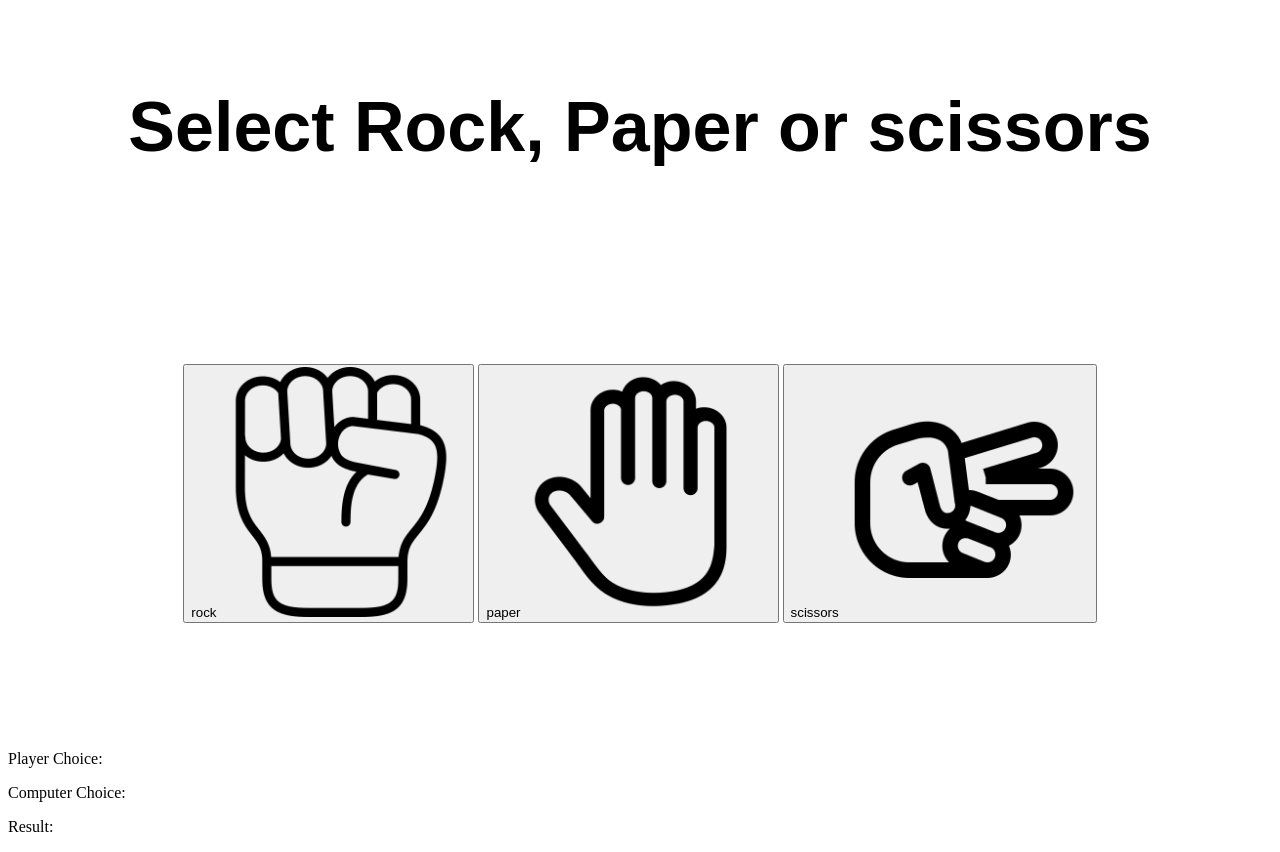
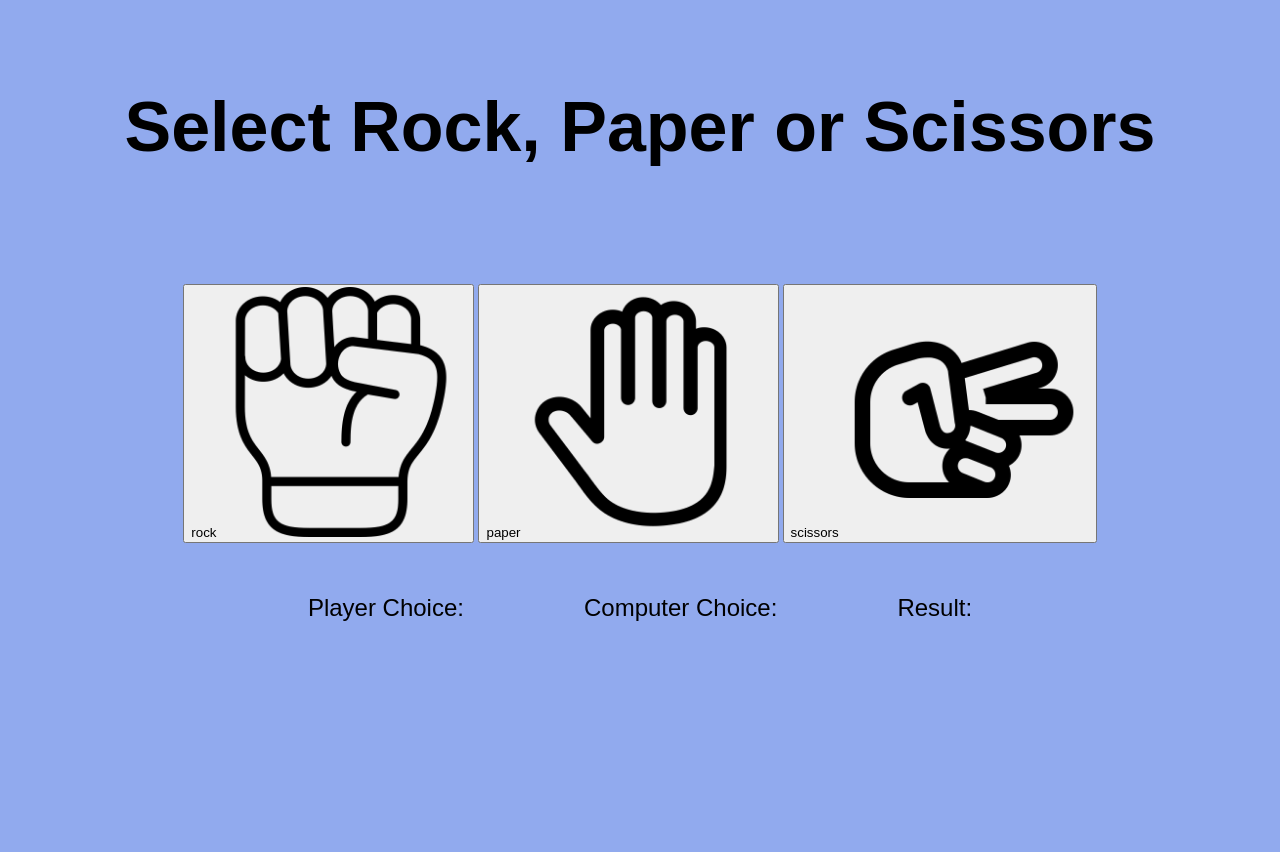
Before and after one commit to embarlow159/rock-paper-sissors, a plain HTML site: page index.html in a window 1280 px wide. After the commit the page ends 800 px from the top, so only its background shows below. Drawn offline with Linux system fonts and the light colour scheme.

Commit message:
CSS changes

```diff
--- a/index.html
+++ b/index.html
@@ -9,7 +9,7 @@
   </head>
   <body>
     <div>
-      <h1 class="heading">Select Rock, Paper or scissors</h1>
+      <h1 class="heading">Select Rock, Paper or Scissors</h1>
       <div class="imgs">
         <p>
           <button class="playerBtn">rock<img src="imgs/fist.png" alt="rock" width="250px"></button>
@@ -17,7 +17,7 @@
           <button class="playerBtn">scissors<img src="imgs/scissors.png" alt="scissors" width="250px"></button>
         </p>
       </div>
-      <div>
+      <div class="choices">
         <p id="playerText">Player Choice:</p>
         <p id="computerText">Computer Choice:</p>
         <p id="resultText">Result:</p>
--- a/style.css
+++ b/style.css
@@ -2,7 +2,7 @@
     display: flex;
     align-items: center;
     justify-content: center;
-    height: 60vh;
+    height: 40vh;
 }
 
 .heading {
@@ -12,3 +12,18 @@
     padding: 40px;
     font-size: 70px;
 }
+
+.choices {
+    display: flex;
+    justify-content: center;
+    font-size: 24px;
+    font-family: Arial, Helvetica, sans-serif;
+}
+
+.choices > p {
+    margin: 20px 60px 20px 60px;
+}
+
+body {
+    background-color: rgb(145, 170, 238);
+}
```
